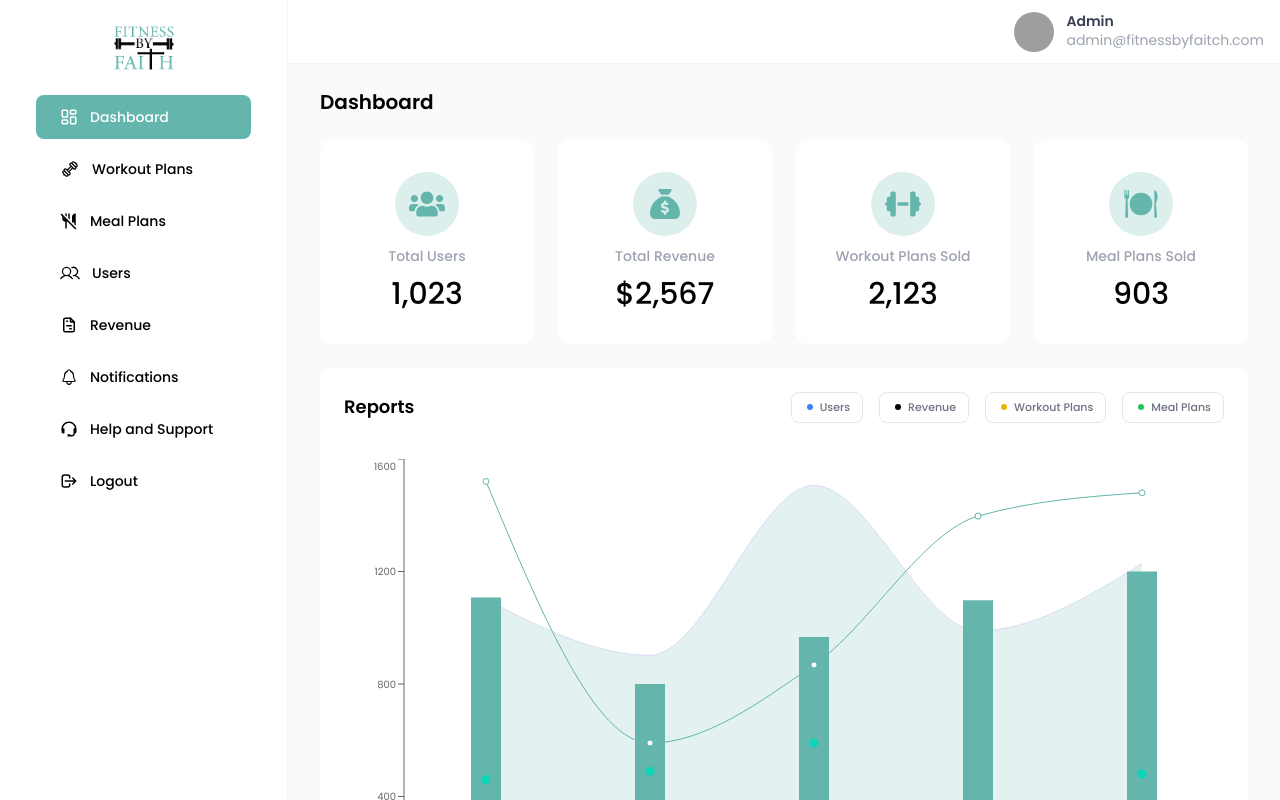
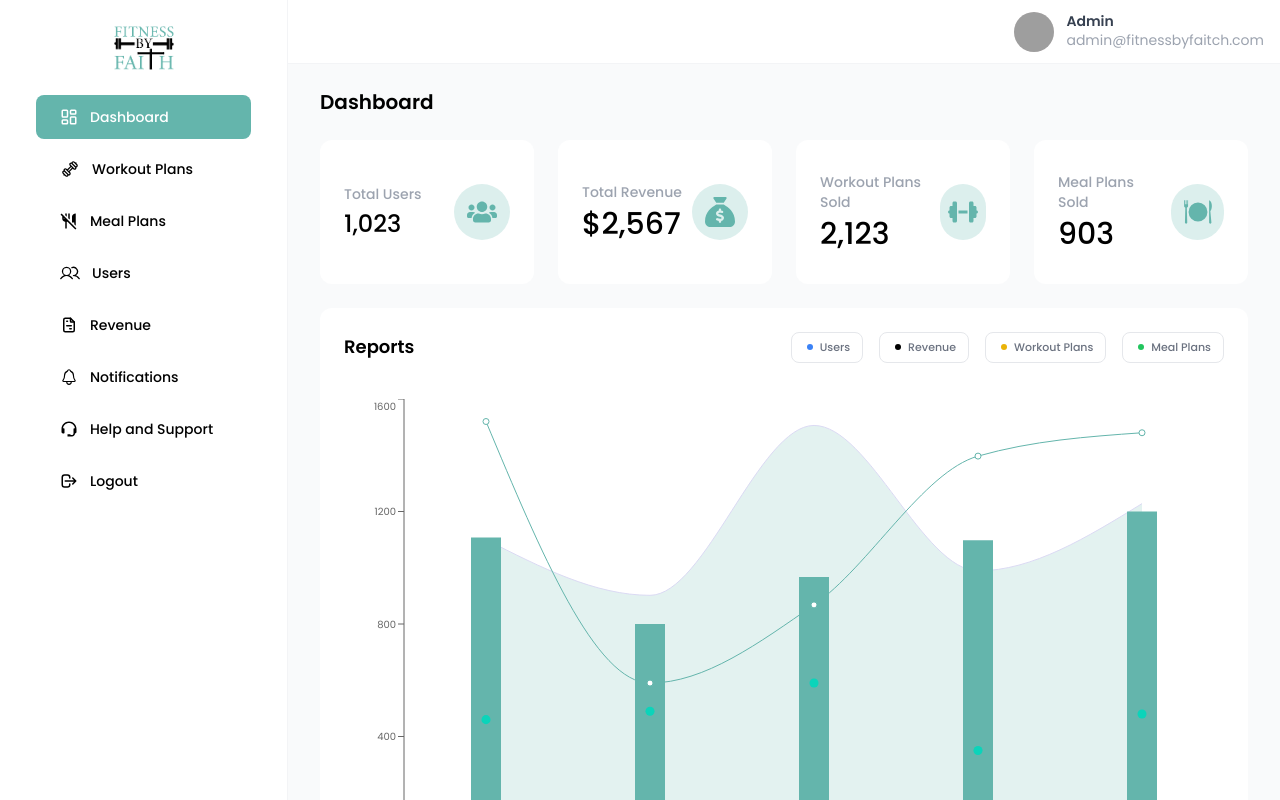
Before and after one commit to simon-m-dignite/fitness-by-faith, a React (Vite) app: page /dashboard in a window 1280 px wide. Built offline with nearby package versions, Linux system fonts and the light colour scheme; grey boxes are pictures that could not be loaded; the HTML template or start-up script is replaced by a standard one.

Commit message:
dashboard analytics

```diff
--- a/src/components/Dashbaord/Analytics.jsx
+++ b/src/components/Dashbaord/Analytics.jsx
@@ -7,35 +7,43 @@ import { GiMeal } from "react-icons/gi";
 const Analytics = () => {
   return (
     <div className="w-full grid grid-cols-1 md:grid-cols-2 lg:grid-cols-4 gap-6">
-      <div className="w-full rounded-xl px-6 py-8 flex flex-col items-center justify-center gap-2.5 bg-white">
-        <div className="w-16 h-16 bg-[#dcefed] rounded-full flex items-center justify-center">
-          <FaUsers className="text-4xl text-[#64B5AC]" />
+      <div className="w-full rounded-xl px-6 py-8 flex items-center justify-between gap-2.5 bg-white">
+        <div className="flex flex-col gap-1">
+          <h3 className="text-sm font-medium text-gray-400">Total Users</h3>
+          <h1 className="text-2xl font-medium">1,023</h1>
         </div>
-        <h3 className="text-sm font-medium text-gray-400">Total Users</h3>
-        <h1 className="text-3xl font-medium">1,023</h1>
+        <div className="w-14 h-14 bg-[#dcefed] rounded-full flex items-center justify-center">
+          <FaUsers className="text-3xl text-[#64B5AC]" />
         </div>
-      <div className="w-full bg-white rounded-xl p-6 flex flex-col items-center justify-center gap-2.5">
-        <div className="w-16 h-16 bg-[#dcefed] rounded-full flex items-center justify-center">
-          <FaSackDollar className="text-3xl text-[#64B5AC]" />
       </div>
+      <div className="w-full rounded-xl px-6 py-8 flex items-center justify-between gap-2.5 bg-white">
+        <div className="flex flex-col gap-1">
           <h3 className="text-sm font-medium text-gray-400">Total Revenue</h3>
           <h1 className="text-3xl font-medium">$2,567</h1>
         </div>
-      <div className="w-full bg-white rounded-xl p-6 flex flex-col items-center justify-center gap-2.5">
-        <div className="w-16 h-16 bg-[#dcefed] rounded-full flex items-center justify-center">
-          <FaDumbbell className="text-4xl text-[#64B5AC]" />
+        <div className="w-14 h-14 bg-[#dcefed] rounded-full flex items-center justify-center">
+          <FaSackDollar className="text-3xl text-[#64B5AC]" />
         </div>
+      </div>
+      <div className="w-full rounded-xl px-6 py-8 flex items-center justify-between gap-2.5 bg-white">
+        <div className="flex flex-col gap-1">
           <h3 className="text-sm font-medium text-gray-400">
             Workout Plans Sold
           </h3>
           <h1 className="text-3xl font-medium">2,123</h1>
         </div>
-      <div className="w-full bg-white rounded-xl p-6 flex flex-col items-center justify-center gap-2.5">
-        <div className="w-16 h-16 bg-[#dcefed] rounded-full flex items-center justify-center">
-          <GiMeal className="text-4xl text-[#64B5AC]" />
+        <div className="w-14 h-14 bg-[#dcefed] rounded-full flex items-center justify-center">
+          <FaDumbbell className="text-3xl text-[#64B5AC]" />
         </div>
+      </div>
+      <div className="w-full rounded-xl px-6 py-8 flex items-center justify-between gap-2.5 bg-white">
+        <div className="flex flex-col gap-1">
           <h3 className="text-sm font-medium text-gray-400">Meal Plans Sold</h3>
           <h1 className="text-3xl font-medium">903</h1>
+        </div>
+        <div className="w-14 h-14 bg-[#dcefed] rounded-full flex items-center justify-center">
+          <GiMeal className="text-3xl text-[#64B5AC]" />
+        </div>
       </div>
     </div>
   );
```
Lines whose indentation alone changed are shown as unchanged.
